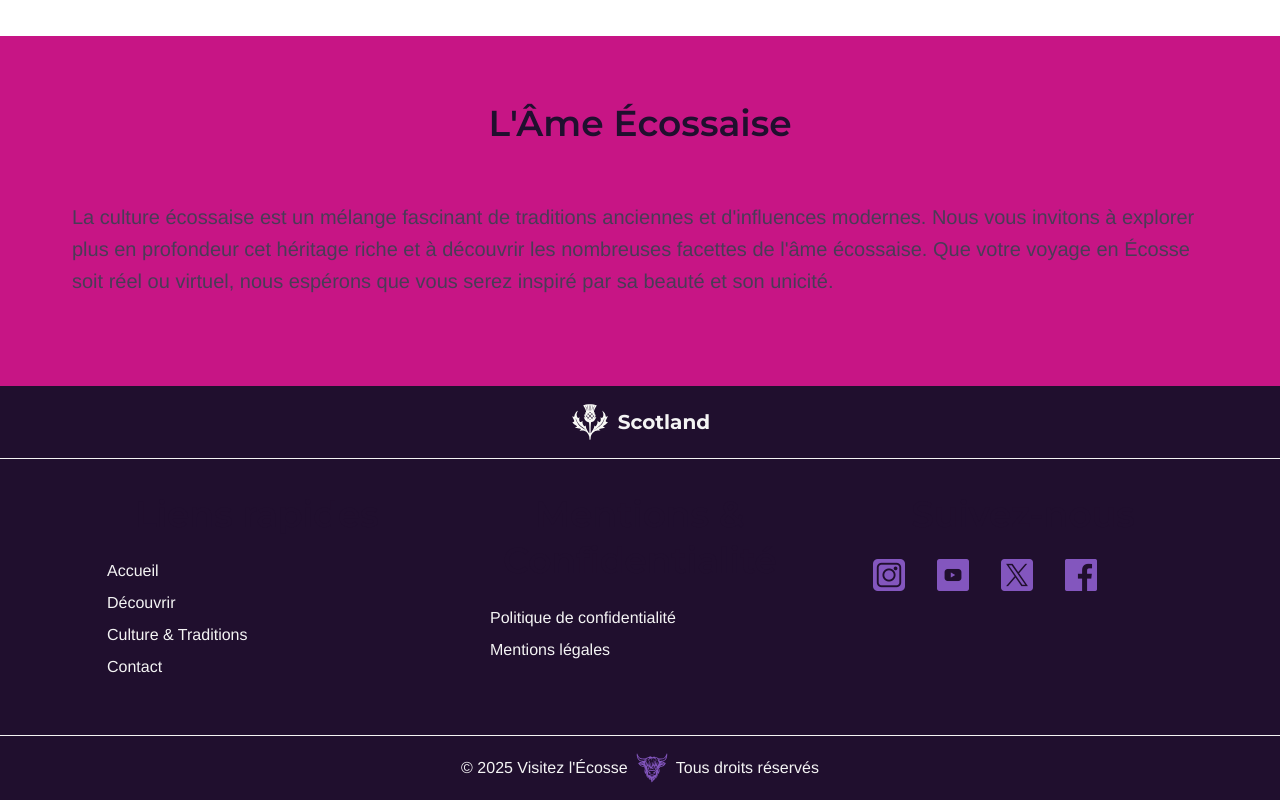
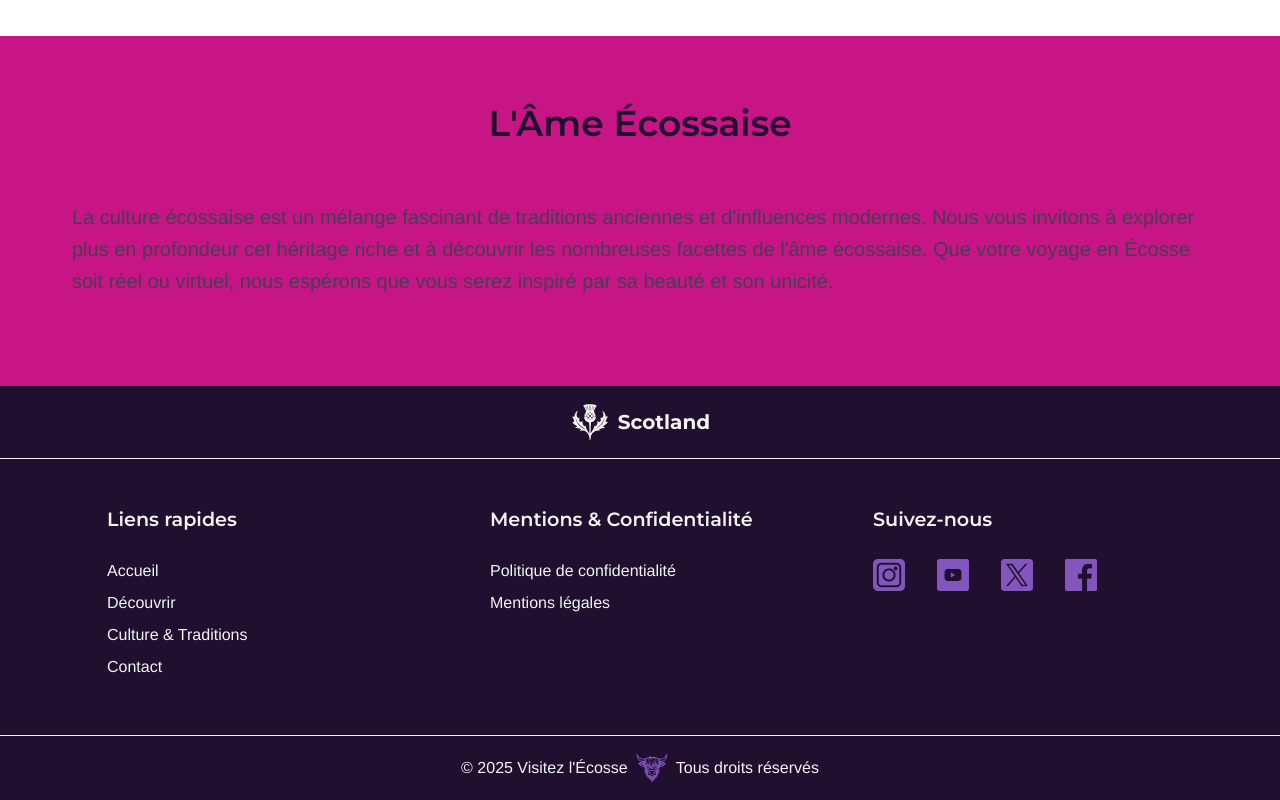
Before and after one commit to CGREGG001/Visit-Scotland, a plain HTML site: page site/culture.html in a window 1280 px wide. Shown: the part 6927-7727 px from the top of the page. Drawn offline with nearby package versions, Linux system fonts and the light colour scheme; files whose address does not match are found by name.

Commit message:
Update layout.css - footer h4 -> h2

```diff
--- a/site/css/base/layout.css
+++ b/site/css/base/layout.css
@@ -82,7 +82,9 @@ footer {
     flex-direction: column;
     align-items: center;
 
-    h4 {
+    h2 {
+        color: var(--color-text-footer);
+        text-align: start;
         font-family: var(--font-family-secondary), sans-serif;
         font-size: 1.2rem;
         padding: 1rem 0;
```
